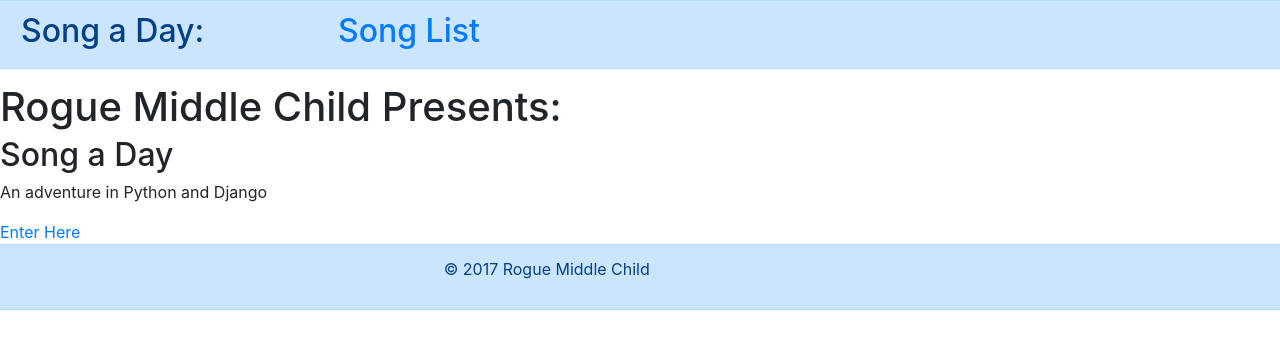
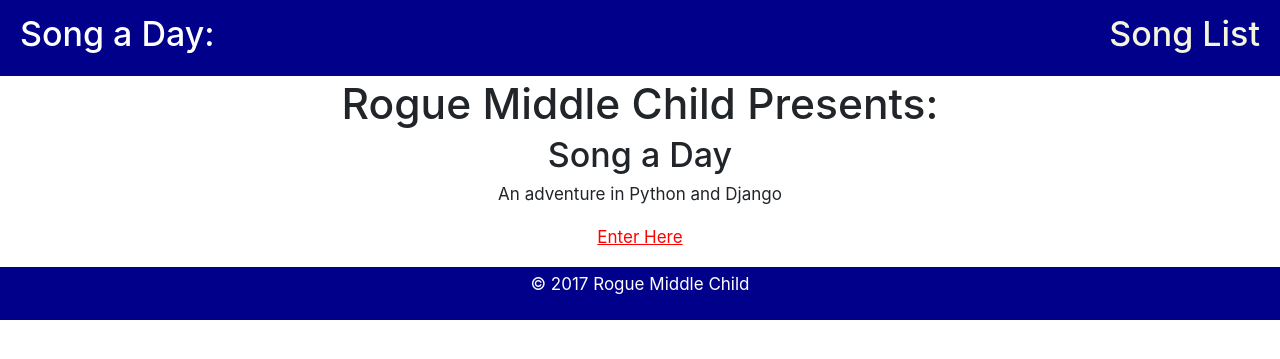
Before and after one commit to pmakahmann/CL_Project, a Django app: page / in a window 1280 px wide. Shown: the top 359 px of the page. Run offline with Django 3.2, Linux system fonts and the light colour scheme; some libraries are stand-ins or nearby versions.

Commit message:
updated css styling

```diff
--- a/CL_Project/settings.py
+++ b/CL_Project/settings.py
@@ -120,3 +120,6 @@ USE_TZ = True
 # https://docs.djangoproject.com/en/1.9/howto/static-files/
 
 STATIC_URL = '/static/'
+STATICFILES_DIRS = (
+    os.path.join(BASE_DIR, 'assets'),
+)
--- a/assets/css/layout.css
+++ b/assets/css/layout.css
@@ -1,3 +1,81 @@
+
+*{
+	box-sizing: border-box;
+}
+
+html {
+	font-size: 17px;
+}
+
+a {
+	text-decoration: none;
+}
+
+ul, ol {
+	margin: 0;
+	padding: 0;
+	list-style: none;
+	/*no bullet points in list*/
+}
+
 footer {
-  background-color: blue;
+  background-color: darkblue;
+  color: white;
+  text-align: center;
+  padding: 5px;
+  margin-top: 5px;
 }
+
+header {
+  background-color: darkblue;
+  color: white;
+  text-align: left;
+  padding: 5px;
+  margin-bottom: 5px;
+}
+
+.main-logo {
+	text-align: center;
+	display: block;
+	padding: 10px 15px;
+}
+
+.main-nav a {
+	text-align: center;
+	display: block;
+	padding: 10px 15px;
+  color: beige;
+}
+
+.main-header,
+.main-nav {
+  display: flex;
+}
+
+.main-header{
+  flex-direction: row;
+  justify-content: space-between;
+  /*allows separation between .name and .main-nav*/
+}
+
+.home-body {
+  text-align: center;
+}
+
+#enter a{
+  color: red;
+  text-decoration: underline;
+}
+
+.save{
+  background-color: green;
+  color: white;
+  border-radius: 5px;
+  padding: 2px;
+}
+
+.delete{
+  background-color: red;
+  color: white;
+  border-radius: 5px;
+}
--- a/songs/templates/songs/song_confirm_delete.html
+++ b/songs/templates/songs/song_confirm_delete.html
@@ -6,6 +6,6 @@
 
 <form method='POST'>
 	{% csrf_token %}
-	<input type="submit" class="btn btn-danger" value="Delete"> <a href="{% url 'songs:detail' pk=song.pk %}">Cancel</a>
+	<input type="submit" class="button delete" value="Delete"> <a href="{% url 'songs:detail' pk=song.pk %}">Cancel</a>
 </form>
 {% endblock %}
--- a/songs/templates/songs/song_form.html
+++ b/songs/templates/songs/song_form.html
@@ -8,7 +8,7 @@
     <form method="POST" action="">
         {% csrf_token %}
         {{ form.as_p }}
-        <input type="submit" class="button" value="Save"> <a href="{% url 'songs:list' %}">Cancel</a>
+        <input type="submit" class="button save" value="Save"> <a href="{% url 'songs:list' %}">Cancel</a>
     </form>
 </div>
 
--- a/templates/home.html
+++ b/templates/home.html
@@ -3,10 +3,10 @@
 {% block title %} Song a Day {% endblock %}
 
 {% block content %}
-    <div>
+    <div class="home-body">
         <h1>Rogue Middle Child Presents:</h1>
         <h2>Song a Day</h2>
         <p>An adventure in Python and Django</p>
-        <a href="{% url 'songs:list' %}">Enter Here</a>
+        <p id="enter"><a href="{% url 'songs:list' %}">Enter Here</a></p>
     </div>
 {% endblock %}
--- a/templates/layout.html
+++ b/templates/layout.html
@@ -11,22 +11,18 @@
     </head>
 
     <body>
-        <header class="alert alert-primary row">
-          <h2 class="col col-lg3">Song a Day:</h2>
-          <h2 class="col col-lg3"><a href="{% url 'songs:list' %}">Song List</a></h2>
-          <h2 class="col col-lg-6"></h2>
+        <header class="main-header">
+          <h2 class="main-logo">Song a Day:</h2>
+          <h2 class="main-nav"><a href="{% url 'songs:list' %}">Song List</a></h2>
         </header>
 
     {% block content %}{% endblock %}
 
-    <footer class="alert alert-primary row">
-      <div class="col-md-4 col-sm-1">
+    <footer>
 
-      </div>
-      <div class="col-md-4 col-sm-10">
+      <div>
           <p>&copy; 2017 Rogue Middle Child</p>
-      </div>
-      <div class="col-md-4 col-sm-1">
+
 
       </div>
     </footer>
```
